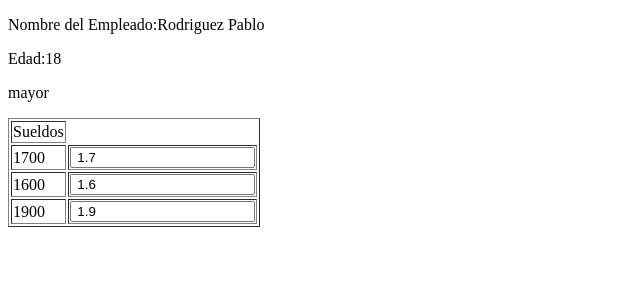
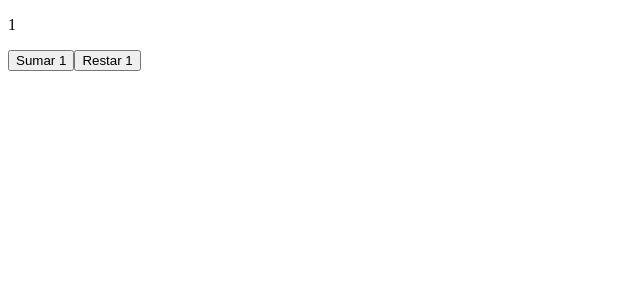
Before and after one commit to cristian16b/pruebaAngular, an Angular app: page / in a window 1280 px wide. Shown: the top 300 px of the page, without its empty margins (0-640 px from the left). Built offline with nearby package versions, Linux system fonts and the light colour scheme.

Commit message:
prueba evento click

```diff
--- a/src/app/app.component.html
+++ b/src/app/app.component.html
@@ -1,29 +1,6 @@
 <!--The content below is only a placeholder and can be replaced.-->
 <div>
-  <p>Nombre del Empleado:{{nombre}}</p>
-  <p>Edad:{{edad}}</p>
-  <!-- <p *ngIf="edad>18">Es mayor de edad.</p>
-  <p *ngIf="edad<18">Es menor de edad.</p> -->
-
-  <!-- referecia if else
-  https://stackoverflow.com/questions/43812770/angular-4-ngif-else-if
-  -->
-<ng-container *ngIf="edad >= 18;else second">
-  <p>mayor</p>
-</ng-container>
-<ng-template #second>
-  <p>menor</p>
-</ng-template>
-
-
-  <table border="1">
-    <tr>
-      <td>Sueldos</td>
-    </tr>
-
-    <tr *ngFor="let sueldo of sueldos">
-      <td>{{sueldo}}</td>
-      <td><input id="i" value=" {{sueldo/1000}}"   /></td>
-    </tr>
-  </table>
+ <p>{{contador}}</p>
+  <button (click)="incrementar()">Sumar 1</button>
+  <button (click)="decrementar()">Restar 1</button>
 </div>
--- a/src/app/app.component.ts
+++ b/src/app/app.component.ts
@@ -6,24 +6,14 @@ import { Component } from '@angular/core';
   styleUrls: ['./app.component.css']
 })
 export class AppComponent {
-// title = ' mi app';
-nombre = 'Rodriguez Pablo';
-  edad = 18;
-  email = 'rpablo@gmail.com';
-  sueldos = [1700, 1600, 1900];
-  activo = true;
+  contador = 1;
 
-  esActivo() {
-    if (this.activo)
-      return 'Trabajador Activo';
-    else
-      return 'Trabajador Inactivo';
+  incrementar() {
+    this.contador++;
   }
 
-  ultimos3Sueldos() {
-    let suma=0;
-    for(let x=0; x<this.sueldos.length; x++)
-      suma+=this.sueldos[x];
-    return suma;
+  decrementar() {
+    this.contador--;
   }
+
 }
```
